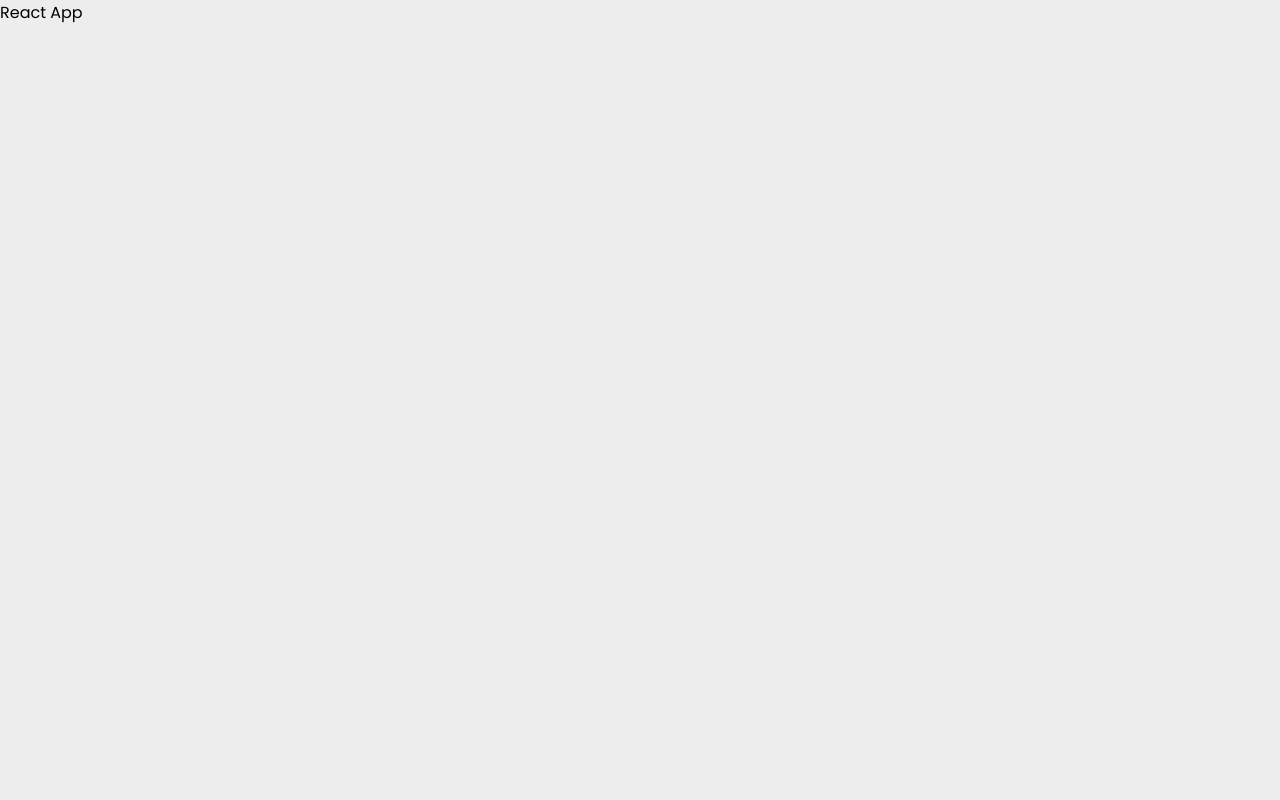
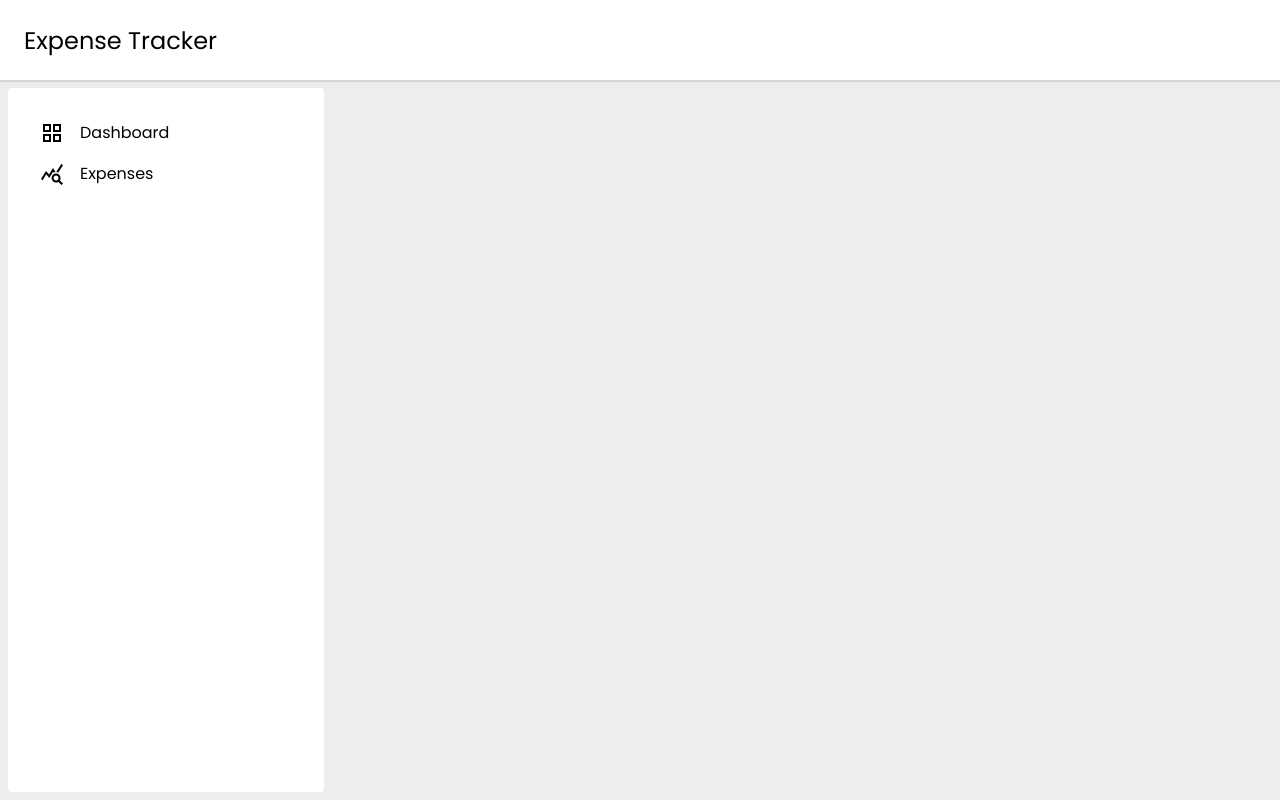
Before and after one commit to rahulgimhavanekar/Expense-Tracker, a React (Create React App) app in the folder client/: page /dashboard in a window 1280 px wide. Built offline with nearby package versions, Linux system fonts and the light colour scheme.

Commit message:
feat: Added Sidebar component

```diff
--- a/client/src/App.js
+++ b/client/src/App.js
@@ -1,5 +1,12 @@
+import { Fragment } from "react";
+import Layout from "./components/Layout/Layout";
+
 function App() {
-  return <div>React App</div>;
+  return (
+    <Fragment>
+      <Layout></Layout>
+    </Fragment>
+  );
 }
 
 export default App;
--- a/client/src/components/Layout/Header.module.css
+++ b/client/src/components/Layout/Header.module.css
@@ -11,26 +11,3 @@
 .logo {
   font-size: 1.5rem;
 }
-
-.nav ul {
-  list-style-type: none;
-  display: flex;
-  align-items: center;
-  gap: 1rem;
-}
-
-.nav li {
-  font-size: 1.2rem;
-}
-
-.profile_picture {
-  width: 40px;
-  height: 40px;
-  border-radius: 50%;
-  border: 1px solid #444444;
-}
-
-.profile_picture img {
-  max-width: 100%;
-  max-height: 100%;
-}
--- a/client/src/components/Layout/Layout.js
+++ b/client/src/components/Layout/Layout.js
@@ -1,12 +1,16 @@
 import React, { Fragment } from "react";
 import Header from "./Header";
 import classes from "./Layout.module.css";
+import Sidebar from "./Sidebar";
 
 const Layout = (props) => {
   return (
     <Fragment>
       <Header />
-      <main className={classes.main}>{props.children}</main>
+      <main className={classes.main}>
+        <Sidebar />
+        {props.children}
+      </main>
     </Fragment>
   );
 };
--- /dev/null
+++ b/client/src/components/Layout/Sidebar.js
@@ -0,0 +1,27 @@
+import React from "react";
+import dashboardIcon from "../../assets/dashboard_icon.svg";
+import expensesIcon from "../../assets/expenses_icon.svg";
+import classes from "./Sidebar.module.css";
+
+const Sidebar = () => {
+  return (
+    <div className={classes.sidebar}>
+      <ul className={classes.item_list}>
+        <li>
+          <div className={classes.item}>
+            <img src={dashboardIcon} alt="dashboard" />
+            Dashboard
+          </div>
+        </li>
+        <li>
+          <div className={classes.item}>
+            <img src={expensesIcon} alt="expenses" />
+            Expenses
+          </div>
+        </li>
+      </ul>
+    </div>
+  );
+};
+
+export default Sidebar;
--- /dev/null
+++ b/client/src/components/Layout/Sidebar.module.css
@@ -0,0 +1,17 @@
+.sidebar {
+  background-color: #fff;
+  padding: 2rem;
+  border-radius: 4px;
+  height: 100%;
+}
+
+.item_list {
+  list-style: none;
+}
+
+.item {
+  display: flex;
+  align-items: center;
+  gap: 1rem;
+  margin-bottom: 1rem;
+}
```
